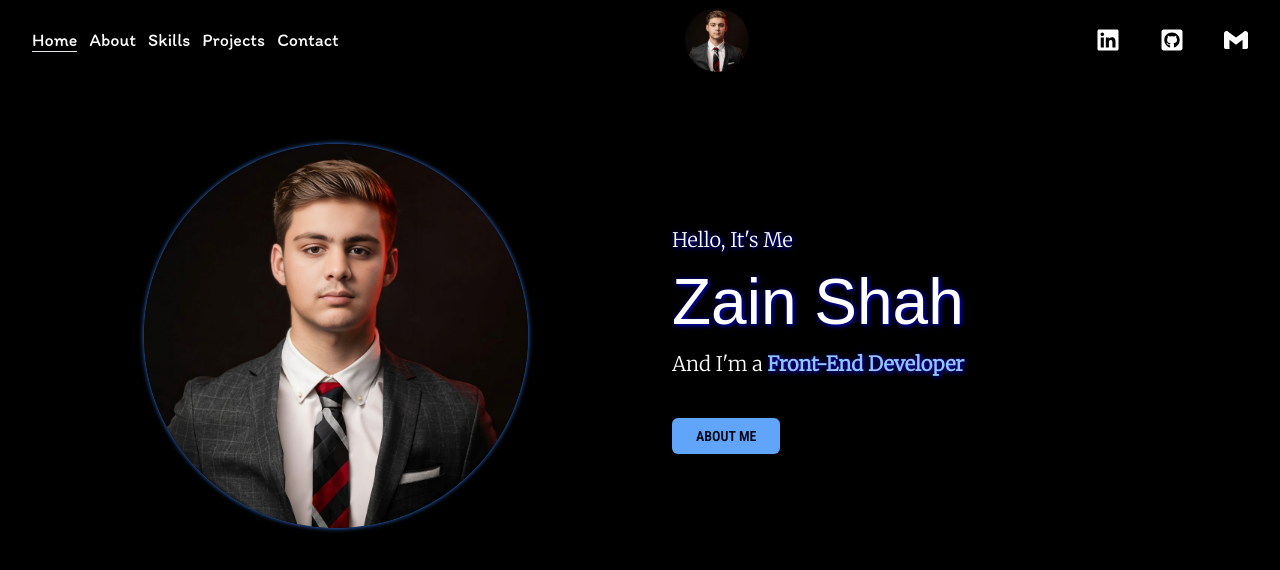
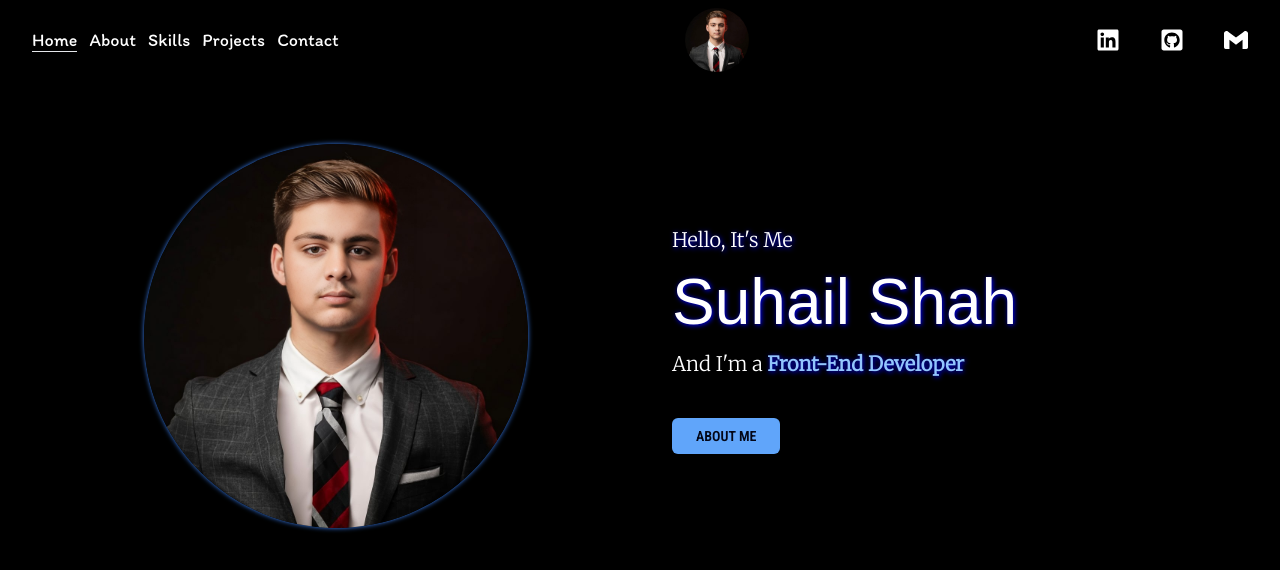
Before and after one commit to Zainshah7741/Nextjs_Milestone-2, a Next.js app in the folder portfolio/: page / in a window 1280 px wide. Shown: the top 570 px of the page. Built offline with nearby package versions, Linux system fonts and the light colour scheme; a web font is replaced by a local one.

Commit message:
Update Hero.tsx

```diff
--- a/portfolio/src/app/components/Hero.tsx
+++ b/portfolio/src/app/components/Hero.tsx
@@ -16,7 +16,7 @@ const Hero = () => {
                 </div>
                 <span className='sm:w-1/2 sm:mt-2'>
                     <h2 className={`_text-Shadow  ${font.className} font-extrabold text-lg md:text-xl`}>Hello, It&apos;s Me</h2>
-                    <h1 className={` _text-Shadow ${nameFont.className} text-[3rem] lg:text-[4rem]`}>Zain Shah</h1>
+                    <h1 className={` _text-Shadow ${nameFont.className} text-[3rem] lg:text-[4rem]`}>Suhail Shah</h1>
                     <h2 className={`${font.className} font-extrabold text-lg md:text-xl`}>And I&apos;m a <span className='_text-Shadow text-blue-300 font-semibold'>Front-End Developer</span></h2>
                     <Link href="/about"><button className={`${btnFont.className} bg-blue-400 rounded-md py-1 px-4 sm:py-2 sm:px-6 text-xs sm:text-sm text-slate-950 mt-10 hover:bg-blue-500 active:scale-95 transition-all`}>ABOUT ME</button></Link>
                 </span>
```
